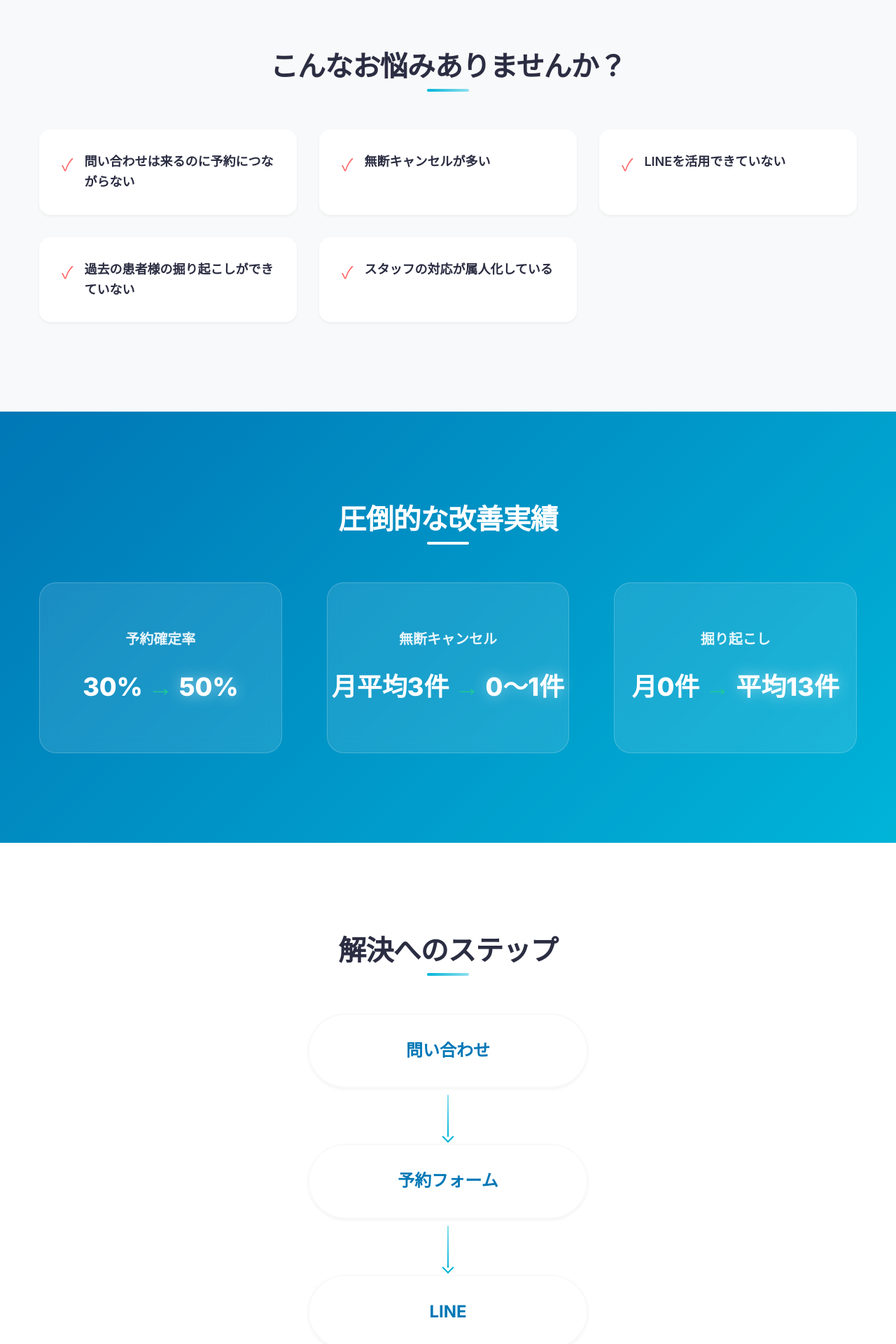
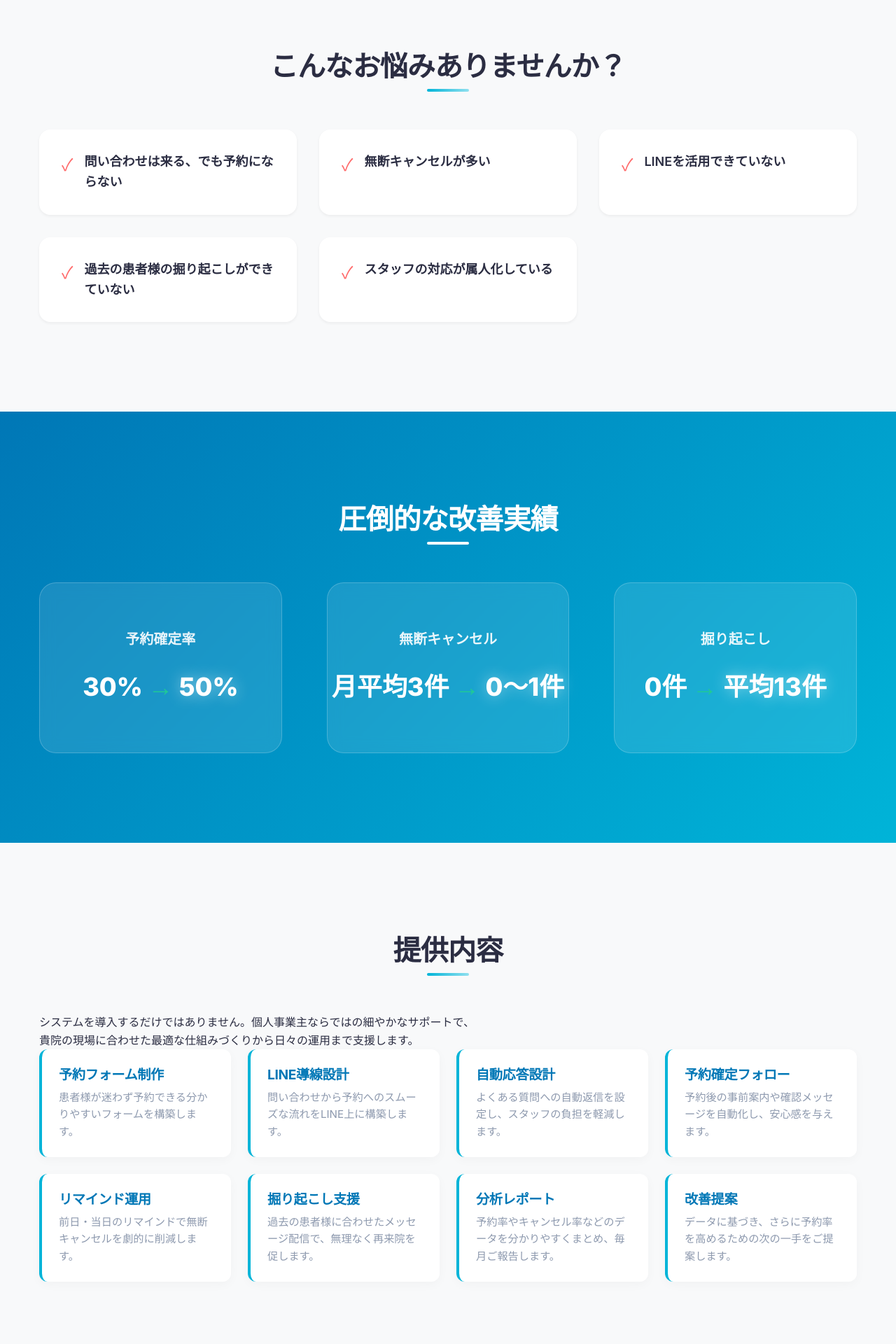
Before and after one commit to uw1g48h31wj4xxa33ffa-eng/reserve-pro-dashboard, a Next.js app in the folder LP/dental-lp/: page /improvement in a window 1280 px wide. Shown: the part 862-2782 px from the top of the page at 70% size. Built offline with nearby package versions, Linux system fonts and the light colour scheme.

Commit message:
Update LP to support service positioning

```diff
--- a/LP/dental-lp/app/improvement/page.tsx
+++ b/LP/dental-lp/app/improvement/page.tsx
@@ -28,7 +28,10 @@ export default function ImprovementPage() {
         <div className="container header-container">
           <div className="logo">
             <div className="logo-icon">D</div>
-            <span>Dental Reserve Pro</span>
+            <div style={{ display: 'flex', flexDirection: 'column', gap: '0' }}>
+              <span>DentalConnect</span>
+              <span style={{ fontSize: '0.7rem', color: 'var(--color-primary)', fontWeight: 600 }}>予約導線改善サポート</span>
+            </div>
           </div>
           <a href="#contact" className="btn btn-primary" style={{ padding: '0.5rem 1.5rem', fontSize: '1rem' }}>無料相談</a>
         </div>
@@ -39,14 +42,14 @@ export default function ImprovementPage() {
         <img src="/fv_bg.png" alt="Dental Clinic Background" className="hero-bg" />
         <div className="hero-overlay"></div>
         <div className="container hero-content animate-on-scroll" style={{ opacity: 0 }}>
-          <span className="hero-badge">歯科医院向け LINE予約導線最適化サービス</span>
+          <span className="hero-badge">歯科医院向け LINE予約導線改善サポート</span>
           <h1 className="hero-title">
             問い合わせを<br />
             <span>予約につなげる</span>仕組みを。
           </h1>
           <p className="hero-subtitle">
             問い合わせから予約確定、掘り起こしまで。<br />
-            予約率改善のための仕組みをご提供します。
+            現場に合わせた運用をご提案します。
           </p>
           <div className="hero-cta">
             <a href="#contact" className="btn btn-primary">無料相談を予約する</a>
@@ -60,7 +63,7 @@ export default function ImprovementPage() {
           <h2 className="section-title animate-on-scroll" style={{ opacity: 0 }}>こんなお悩みありませんか？</h2>
           <div className="pain-grid">
             {[
-              "問い合わせは来るのに予約につながらない",
+              "問い合わせは来る、でも予約にならない",
               "無断キャンセルが多い",
               "LINEを活用できていない",
               "過去の患者様の掘り起こしができていない",
@@ -99,7 +102,7 @@ export default function ImprovementPage() {
             <div className="result-card animate-on-scroll" style={{ opacity: 0, animationDelay: '0.2s' }}>
               <div className="result-label">掘り起こし</div>
               <div className="result-numbers">
-                <span className="before">月0件</span>
+                <span className="before">0件</span>
                 <span className="arrow">→</span>
                 <span className="after">平均13件</span>
               </div>
@@ -108,10 +111,37 @@ export default function ImprovementPage() {
         </div>
       </section>
 
+      {/* Services Provided Section */}
+      <section className="section system">
+        <div className="container">
+          <h2 className="section-title animate-on-scroll" style={{ opacity: 0 }}>提供内容</h2>
+          <div style={{ textAlign: 'center', marginBottom: '3rem', color: 'var(--color-text-muted)', fontSize: '1.1rem' }} className="animate-on-scroll" style={{ opacity: 0 }}>
+            <p>システムを導入するだけではありません。個人事業主ならではの細やかなサポートで、<br />貴院の現場に合わせた最適な仕組みづくりから日々の運用まで支援します。</p>
+          </div>
+          <div className="system-features" style={{ display: 'grid', gridTemplateColumns: 'repeat(auto-fit, minmax(250px, 1fr))', gap: '1.5rem' }}>
+            {[
+              { title: '予約フォーム制作', desc: '患者様が迷わず予約できる分かりやすいフォームを構築します。' },
+              { title: 'LINE導線設計', desc: '問い合わせから予約へのスムーズな流れをLINE上に構築します。' },
+              { title: '自動応答設計', desc: 'よくある質問への自動返信を設定し、スタッフの負担を軽減します。' },
+              { title: '予約確定フォロー', desc: '予約後の事前案内や確認メッセージを自動化し、安心感を与えます。' },
+              { title: 'リマインド運用', desc: '前日・当日のリマインドで無断キャンセルを劇的に削減します。' },
+              { title: '掘り起こし支援', desc: '過去の患者様に合わせたメッセージ配信で、無理なく再来院を促します。' },
+              { title: '分析レポート', desc: '予約率やキャンセル率などのデータを分かりやすくまとめ、毎月ご報告します。' },
+              { title: '改善提案', desc: 'データに基づき、さらに予約率を高めるための次の一手をご提案します。' }
+            ].map((service, i) => (
+              <div key={i} className="system-feature animate-on-scroll" style={{ opacity: 0, animationDelay: `${(i % 4) * 0.1}s`, background: '#fff', padding: '1.5rem', borderRadius: '12px', borderLeft: '4px solid var(--color-primary)', boxShadow: '0 4px 15px rgba(0,0,0,0.03)' }}>
+                <h3 style={{ fontSize: '1.2rem', marginBottom: '0.5rem', color: 'var(--color-primary-dark)' }}>{service.title}</h3>
+                <p style={{ color: 'var(--color-text-muted)', fontSize: '0.95rem' }}>{service.desc}</p>
+              </div>
+            ))}
+          </div>
+        </div>
+      </section>
+
       {/* Flow Section */}
       <section className="section flow">
         <div className="container">
-          <h2 className="section-title animate-on-scroll" style={{ opacity: 0 }}>解決へのステップ</h2>
+          <h2 className="section-title animate-on-scroll" style={{ opacity: 0 }}>サポートイメージ</h2>
           <div className="flow-container">
             {['問い合わせ', '予約フォーム', 'LINE', '予約確定', '来院', '掘り起こし', '再来院'].map((step, i) => (
               <div key={i} className="flow-step animate-on-scroll" style={{ opacity: 0, animationDelay: `${i * 0.1}s` }}>
@@ -123,59 +153,22 @@ export default function ImprovementPage() {
         </div>
       </section>
 
-      {/* System Section */}
-      <section className="section system">
-        <div className="container">
-          <h2 className="section-title animate-on-scroll" style={{ opacity: 0 }}>最適化された管理環境</h2>
-          <div className="system-content">
-            <div className="system-features animate-on-scroll" style={{ opacity: 0 }}>
-              <div className="system-feature">
-                <h3>予約管理</h3>
-                <p>直感的なUIで、日々の予約状況を瞬時に把握。ダブルブッキングを防ぎます。</p>
-              </div>
-              <div className="system-feature">
-                <h3>LINE連携</h3>
-                <p>患者様とのコミュニケーションをLINEに集約。自動リマインドでキャンセルを防止。</p>
-              </div>
-              <div className="system-feature">
-                <h3>患者管理</h3>
-                <p>カルテ情報と連携し、一人ひとりに合わせたパーソナライズされた対応を実現。</p>
-              </div>
-              <div className="system-feature">
-                <h3>分析画面</h3>
-                <p>予約率やキャンセル率、スタッフ別の対応状況など、経営指標を可視化します。</p>
-              </div>
-            </div>
-            <div className="system-image-wrapper animate-on-scroll" style={{ opacity: 0, animationDelay: '0.2s' }}>
-              <img src="/system_mockup.png" alt="System Dashboard Mockup" className="system-image" />
-            </div>
-          </div>
-        </div>
-      </section>
-
-      {/* AI Analysis Section */}
+      {/* Future Features (AI) Section */}
       <section className="section ai">
         <div className="container">
-          <h2 className="section-title animate-on-scroll" style={{ opacity: 0 }}>最先端のAI分析機能</h2>
-          <div className="system-content" style={{ marginTop: '3rem' }}>
-            <div className="system-image-wrapper animate-on-scroll" style={{ opacity: 0 }}>
-              <img src="/ai_analysis.png" alt="AI Analysis Graphic" className="system-image" />
-            </div>
-            <div className="ai-grid animate-on-scroll" style={{ opacity: 0, animationDelay: '0.2s' }}>
+          <h2 className="section-title animate-on-scroll" style={{ opacity: 0 }}>将来機能（順次追加予定）</h2>
+          <div className="ai-grid animate-on-scroll" style={{ opacity: 0, marginTop: '3rem' }}>
             {[
-                { icon: '🧠', title: '患者行動分析' },
+              { icon: '👥', title: '患者分析' },
+              { icon: '💬', title: 'LINE分析' },
               { icon: '📈', title: '予約率分析' },
-                { icon: '🎯', title: '掘り起こし分析' },
-                { icon: '👥', title: '患者分類' },
-                { icon: '💬', title: 'LINE分析' },
-                { icon: '💡', title: '改善提案' },
+              { icon: '💡', title: 'AI改善提案' },
             ].map((item, i) => (
               <div key={i} className="ai-card">
                 <div className="ai-card-icon">{item.icon}</div>
-                  <h4>{item.title}</h4>
+                <h4 style={{ fontSize: '1.2rem', color: 'var(--color-primary-dark)' }}>{item.title}</h4>
               </div>
             ))}
-            </div>
           </div>
         </div>
       </section>
@@ -183,14 +176,13 @@ export default function ImprovementPage() {
       {/* CTA Section */}
       <section id="contact" className="section cta-section">
         <div className="container animate-on-scroll" style={{ opacity: 0 }}>
-          <h2 className="cta-title">まずは現状の課題をお聞かせください</h2>
+          <h2 className="cta-title">システムだけではなく、運用までサポートします</h2>
           <p className="cta-desc">
-            貴院の状況に合わせた最適な予約率改善の仕組みをご提案いたします。
-            オンラインでの無料相談やデモ画面のご案内も承っております。
+            まずは貴院の現状のお悩みをお聞かせください。<br />
+            個人事業主ならではの、現場に寄り添った柔軟なサポートをご提案いたします。
           </p>
           <div className="cta-buttons">
-            <a href="#" className="btn btn-primary">無料相談に申し込む</a>
-            <a href="#" className="btn btn-secondary">デモ画面を依頼する</a>
+            <a href="#" className="btn btn-primary" style={{ padding: '1.2rem 3rem', fontSize: '1.2rem' }}>無料相談受付中</a>
           </div>
         </div>
       </section>
@@ -198,7 +190,7 @@ export default function ImprovementPage() {
       {/* Footer */}
       <footer className="footer">
         <div className="container">
-          <p>&copy; {new Date().getFullYear()} Dental Reserve Pro. All rights reserved.</p>
+          <p>&copy; {new Date().getFullYear()} DentalConnect 予約導線改善サポート. All rights reserved.</p>
         </div>
       </footer>
     </div>
```
Lines whose indentation alone changed are shown as unchanged.
